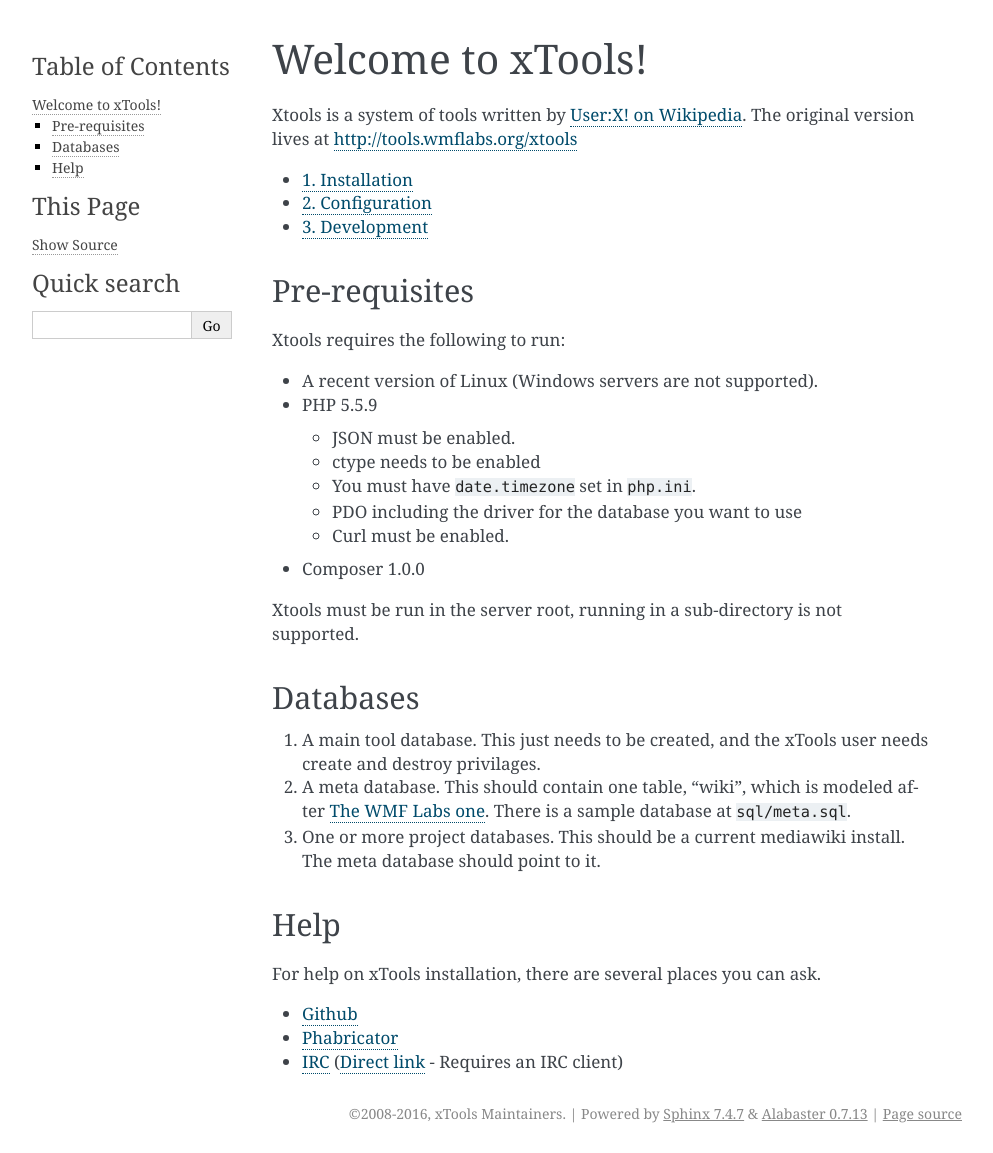
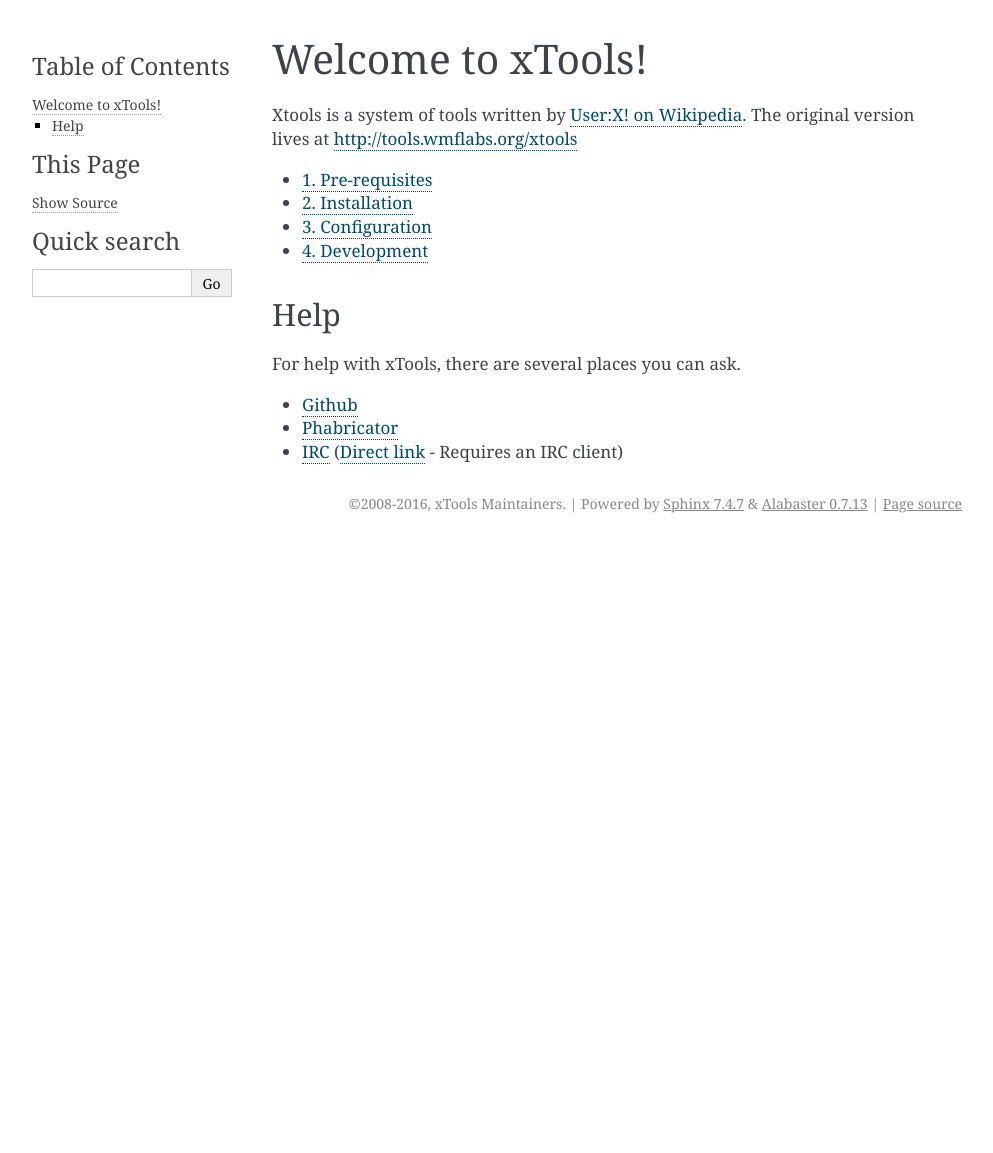
Before and after one commit to x-tools/xtools, a Sphinx documentation site: the page built from docs/index.rst, in a window 1280 px wide. Shown: the whole page, without its empty margins (148-1141 px from the left). Built offline with Sphinx 7.4.7, drawn with Linux system fonts in a browser that asks for light colours; after the commit the page ends 900 px from its top, so only the background shows below that.

Commit message:
Update documentation, create page that dumps config for easy debugging (page is hidden on live tool)

```diff
--- a/docs/index.rst
+++ b/docs/index.rst
@@ -11,37 +11,15 @@
     :numbered:
     :titlesonly:
 
+    pre-requisites
     installation
     configuration
     development
 
-Pre-requisites
---------------
-Xtools requires the following to run:
-
-- A recent version of Linux (Windows servers are not supported).
-- PHP 5.5.9
-
-  - JSON must be enabled.
-  - ctype needs to be enabled
-  - You must have ``date.timezone`` set in ``php.ini``.
-  - PDO including the driver for the database you want to use
-  - Curl must be enabled.
-
-- Composer 1.0.0
-
-Xtools must be run in the server root, running in a sub-directory is not supported.
-
-Databases
----------
-
-1. A main tool database.  This just needs to be created, and the xTools user needs create and destroy privilages.
-2. A meta database.  This should contain one table, "wiki", which is modeled after `The WMF Labs one <https://wikitech.wikimedia.org/wiki/Help:MySQL_queries#meta_p_database>`_.  There is a sample database at ``sql/meta.sql``.
-3. One or more project databases.  This should be a current mediawiki install.  The meta database should point to it.
 
 Help
 ----
-For help on xTools installation, there are several places you can ask.
+For help with xTools, there are several places you can ask.
 
 * `Github <http://github.com/x-Tools/xtools/issues/new>`_
 * `Phabricator <https://phabricator.wikimedia.org/maniphest/task/create/?project=Tool-labs-tools-xtools>`_
```
Also changed, not shown: app/Resources/views/default/config.html.twig (added, +8 -0 lines), docs/configuration.rst (+6 -1 lines), docs/development.rst (+4 -3 lines), docs/pre-requisites.rst (added, +31 -0 lines), 1 other file.
